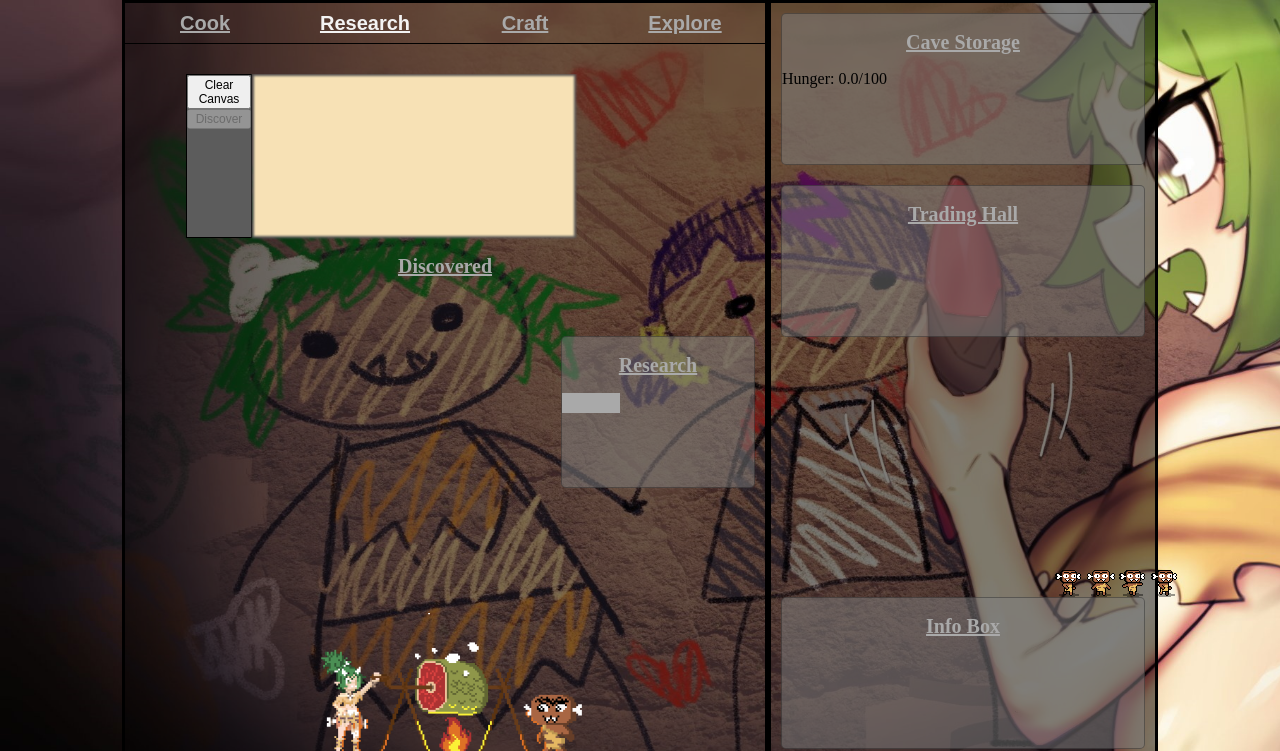
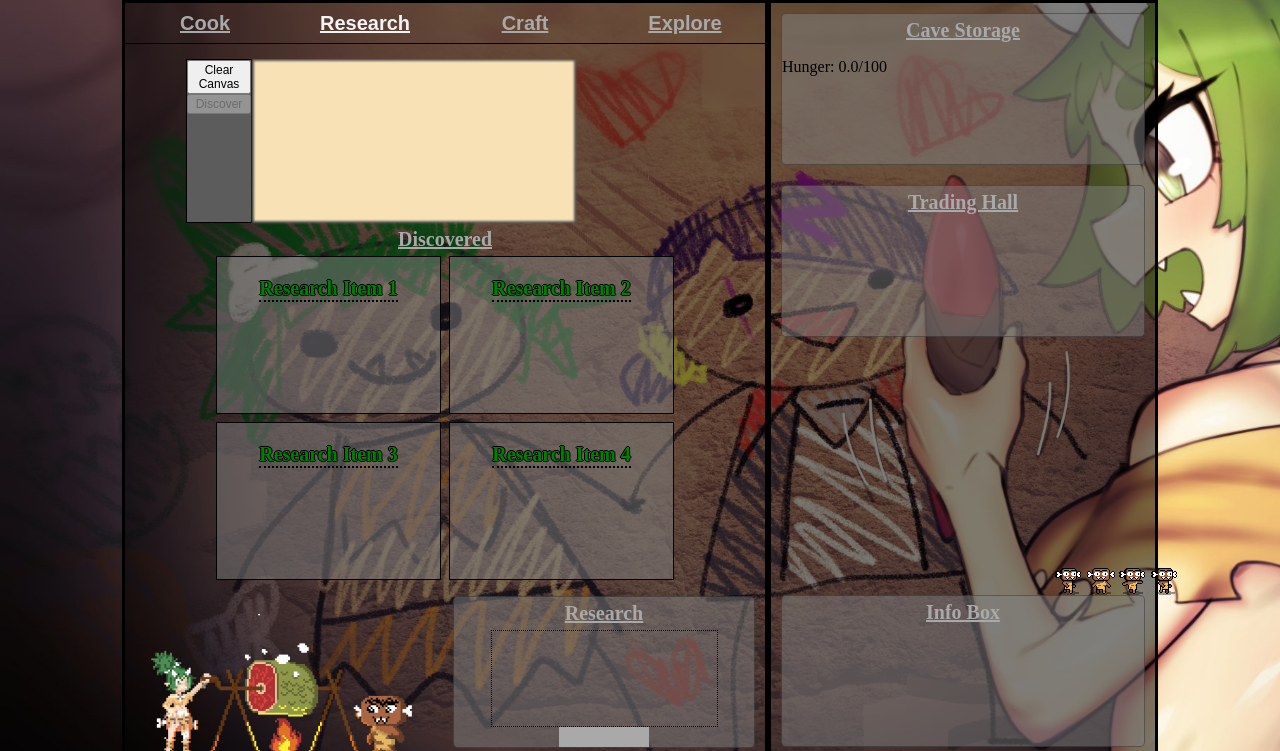
Before and after one commit to Sevrene/The-Meat-Age, a plain HTML site: page index.html in a window 1280 px wide. Shown: the top 751 px of the page. Drawn offline with Linux system fonts and the light colour scheme.

Commit message:
Discovered Research Styling

```diff
--- a/index.html
+++ b/index.html
@@ -31,7 +31,11 @@
 						<h2 class="header">
 							Discovered
 						</h2>
-						<div id="discoveredContainer" class="scrollable"></div>
+							<div id="discoveredContainer" class="scrollable">
+								<div class="research-div"><p>Research Item 1</p><canvas width="183" height="91"></canvas></div><div class="research-div"><p>Research Item 2</p><canvas width="183" height="91"></canvas></div><div class="research-div"><p>Research Item 3</p><canvas width="183" height="91"></canvas></div><div class="research-div"><p>Research Item 4</p><canvas width="183" height="91"></canvas></div>
+								<div class="research-div"><p>Research Item 1</p><canvas width="183" height="91"></canvas></div><div class="research-div"><p>Research Item 2</p><canvas width="183" height="91"></canvas></div><div class="research-div"><p>Research Item 3</p><canvas width="183" height="91"></canvas></div><div class="research-div"><p>Research Item 4</p><canvas width="183" height="91"></canvas></div>
+								<div class="research-div"><p>Research Item 1</p><canvas width="183" height="91"></canvas></div><div class="research-div"><p>Research Item 2</p><canvas width="183" height="91"></canvas></div><div class="research-div"><p>Research Item 3</p><canvas width="183" height="91"></canvas></div><div class="research-div"><p>Research Item 4</p><canvas width="183" height="91"></canvas></div>
+							</div>
 						<div id="currentResearchContainer" class="sectionContainer">
 							<h2 class="header">Research</h2>
 							<div id="currentResearch"></div>
--- a/logic.js
+++ b/logic.js
@@ -139,8 +139,8 @@ Game.launch = function() {
 
 			    // create a copy of the canvas drawing
 			    const canvasCopy = document.createElement("canvas");
-			    canvasCopy.width = drawingCanvas.width/2;
-			    canvasCopy.height = drawingCanvas.height/2;
+			    canvasCopy.width = 225;
+			    canvasCopy.height = 112;
 			    canvasCopy.getContext("2d").drawImage(drawingCanvas, 0, 0, drawingCanvas.width, drawingCanvas.height, 0, 0, canvasCopy.width, canvasCopy.height);
 			    // append the canvas copy to the research div
 			    researchDiv.appendChild(canvasCopy);
@@ -292,7 +292,7 @@ Game.launch = function() {
 		}
 		Game.switchGameTab = function(tab) {
 			document.getElementById(activeTab).style.display = "none";
-			document.getElementById(tab).style.display = "block";
+			document.getElementById(tab).style.display = "flex";
 
 			document.getElementById(`tab-${activeTab}`).classList.remove("active");
 			document.getElementById(`tab-${tab}`).classList.add("active");
--- a/styles.css
+++ b/styles.css
@@ -5,6 +5,7 @@ Main Content
 /* Game containers */
 #gameWindow {
 	display: flex;
+	flex: 1;
 	flex-direction: column;
 	min-height: 100vh;
 	margin: 0;
@@ -13,15 +14,17 @@ Main Content
 #gameContent {
 	display: flex;
 	flex: 1;
+	max-height: calc(100vh - 40px);
 	justify-content: center;
 	background: url('images/caveBackground.jpg');
 	background-size: cover;
 }
 #playContainer, #infoContainer {
-	background:rgba(0,0,0,0.5);
-	border: 3px solid;
 	display: flex;
 	flex-direction: column;
+	background:rgba(0,0,0,0.5);
+	max-height: 100%;
+	border: 3px solid;
 }
 #playContainer {
 	width: 50%;
@@ -43,11 +46,13 @@ Main Content
 /* Play Area */
 #tabs {
 	display: flex;
+	justify-items: center;
+	border-bottom: 1px solid black;
+	margin-bottom: 15px;
+}
+.tabBtn {
+	flex: 1;
 	height: 40px;
-	border-bottom: 1px solid black;
-}
-.tabBtn, .header {
-	flex: 1;
 	border: none;
 	cursor: default;
 	background-color: transparent;
@@ -56,24 +61,20 @@ Main Content
 	font-size: 20px;
 	text-align: center;
 	text-decoration: underline;
-}
-.tabBtn {
 	cursor: pointer;
 }
 .tabBtn.active {
 	color: rgb(243, 243, 243);
 }
 .tabContent {
+	flex-direction: column;
 	flex: 1;
 	display: none;
 }
 #playArea {
 	display: flex;
-	flex: 1;
 	flex-direction: column;
-	margin-top: 30px;
-	max-height: calc(100vh - 115px);
-
+	max-height: calc(100% - 55px);
 }
 #meat {
 	margin: 0 auto;
@@ -147,8 +148,6 @@ Research Tab
 	justify-content: center;
 	grid-template-columns: repeat(auto-fill, 225px);
 	gap: 8px;
-	padding: 1em;
-	max-height: 50%;
 }
 .research-div {
 	display: flex;
@@ -156,11 +155,6 @@ Research Tab
 	align-items: center;
 	background-color: rgba(128, 128, 128, 0.5);
 	border: 1px solid black;
-}
-.progress-bar {
-	height: 20px;
-	width: 30%;
-	background-color: darkgray; /* give the progress bar a dark gray background */
 }
 .research-div p {
 	border-bottom: 2px dotted #000;
@@ -172,8 +166,24 @@ Research Tab
 
 /* Current Research */
 #currentResearchContainer {
+	display: flex;
+	flex-direction: column;
+	align-items: center;
+	margin-top: auto + 5px;
 	margin-left: auto;
+	min-width: 300px;
 	width: 30%;
+}
+#currentResearch {
+	flex: 1;
+	width: 225px;
+	height: 112px;
+	border: 1px dotted black;
+}
+.progress-bar {
+	height: 20px;
+	width: 30%;
+	background-color: darkgray; /* give the progress bar a dark gray background */
 }
 
 /*=====================================================================================
@@ -233,8 +243,18 @@ Other
 	visibility: hidden;
 }
 .scrollable {
+	min-height: 100px;
 	overflow-y: scroll;
 	scrollbar-width: none;
+}
+.header {
+	margin: 5px 0;
+	cursor: default;
+	color: darkgray;
+	font-weight: bold;
+	font-size: 20px;
+	text-align: center;
+	text-decoration: underline;
 }
 
 /*=====================================================================================
@@ -250,7 +270,7 @@ Footer
 	height: 32px;
 	color: #fff;
 	background-color: darkslategray;
-	padding: 3px 0px;
+	padding: 4px 0px;
 	box-shadow: 0px 0px 3px 1px rgba(255,255,255,0.2);
 }
 #infoBar > div:nth-child(3) {
@@ -317,7 +337,7 @@ Media Breakpoints
 		font-size: 0.9em;
 	}
 }
-@media (max-height: 600px) {
+@media (max-height: 800px) {
 	#meat {
 		position: fixed;
 		bottom: 40px;
```
